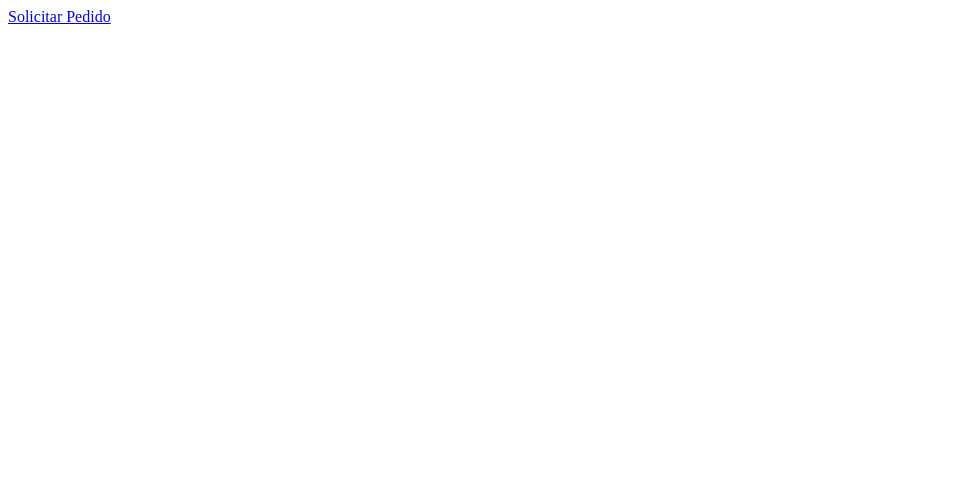
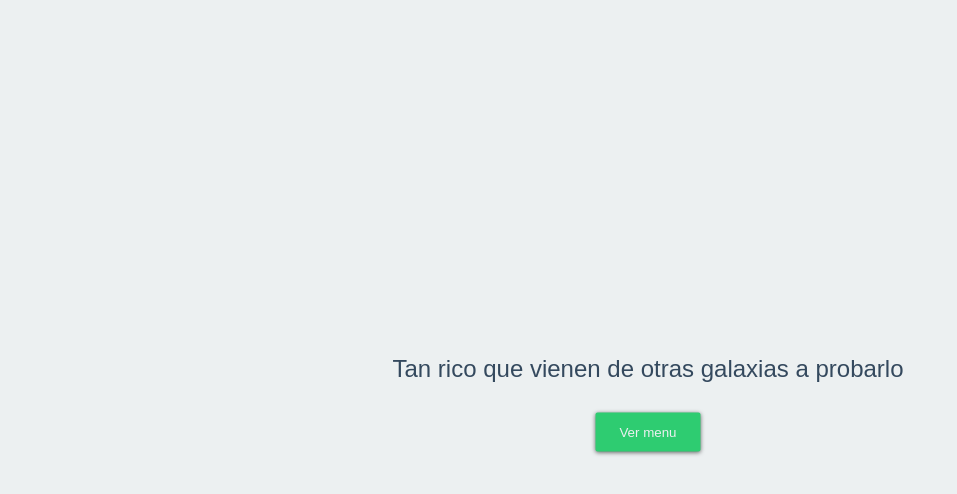
Before and after one commit to LuisGArocheM/LuisGArocheMLaunchXFronEnd, a plain HTML site: page 02.-HTML/index.html in a window 1280 px wide. Shown: the whole page, without its empty margins (0-957 px from the left). Drawn offline with Linux system fonts and the light colour scheme.

Commit message:
Tengo que hacerlo bien

```diff
--- /dev/null
+++ b/02.-HTML/css/index.css
@@ -0,0 +1,106 @@
+
+
+.logo{
+    position: absolute;
+    width: 1700px;
+    height: 800px;
+
+}
+
+.texto{
+    color: #fff;
+    font-size: 15px;
+}
+
+.btn {
+    position: relative;
+
+    display: block;
+    margin: 30px auto;
+    padding: 0;
+
+    overflow: hidden;
+
+    border-width: 0;
+    outline: none;
+    border-radius: 2px;
+    box-shadow: 0 1px 4px rgba(0, 0, 0, .6);
+
+    background-color: #2ecc71;
+    color: #ecf0f1;
+
+    transition: background-color .3s;
+  }
+
+  .btn:hover, .btn:focus {
+    background-color: #27ae60;
+  }
+
+  .btn > * {
+    position: relative;
+  }
+
+  .btn span {
+    display: block;
+    padding: 12px 24px;
+  }
+
+  .btn:before {
+    content: "";
+
+    position: absolute;
+    top: 50%;
+    left: 50%;
+
+    display: block;
+    width: 0;
+    padding-top: 0;
+
+    border-radius: 100%;
+
+    background-color: rgba(236, 240, 241, .3);
+
+    -webkit-transform: translate(-50%, -50%);
+    -moz-transform: translate(-50%, -50%);
+    -ms-transform: translate(-50%, -50%);
+    -o-transform: translate(-50%, -50%);
+    transform: translate(-50%, -50%);
+  }
+
+  .btn:active:before {
+    width: 120%;
+    padding-top: 120%;
+
+    transition: width .2s ease-out, padding-top .2s ease-out;
+  }
+
+  /* Styles, not important */
+  *, *:before, *:after {
+    box-sizing: border-box;
+  }
+
+  html {
+    position: relative;
+    height: 100%;
+  }
+
+  body {
+    position: absolute;
+    top: 50%;
+    left: 50%;
+
+    -webkit-transform: translate(-50%, -50%);
+    -moz-transform: translate(-50%, -50%);
+    -ms-transform: translate(-50%, -50%);
+    -o-transform: translate(-50%, -50%);
+    transform: translate(-50%, -50%);
+
+    background-color: #ecf0f1;
+    color: #34495e;
+    font-family: Trebuchet, Arial, sans-serif;
+    text-align: center;
+  }
+
+  h2 {
+    font-weight: normal;
+  }
--- a/02.-HTML/index.html
+++ b/02.-HTML/index.html
@@ -1,12 +1,24 @@
 <!DOCTYPE html>
-<html lang="en">
+<html lang="es">
 <head>
     <meta charset="UTF-8">
     <meta http-equiv="X-UA-Compatible" content="IE=edge">
     <meta name="viewport" content="width=device-width, initial-scale=1.0">
+
+    <link rel="stylesheet" href="./css/index.css">
     <title>Document</title>
 </head>
 <body>
-    <a href="./HTML/menuPasteleria.html">Solicitar Pedido</a>
+    <section>
+        <h2>
+            Tan rico que vienen de otras galaxias a probarlo
+        </h2>
+
+        <button class="btn">
+            <span href="./HTML/menuPasteleria.html">Ver menu</span>
+         </button>
+
+
+    </section>
 </body>
 </html>
```
Also changed, not shown: 02.-HTML/assets/logo.png (added), 1 other file.
